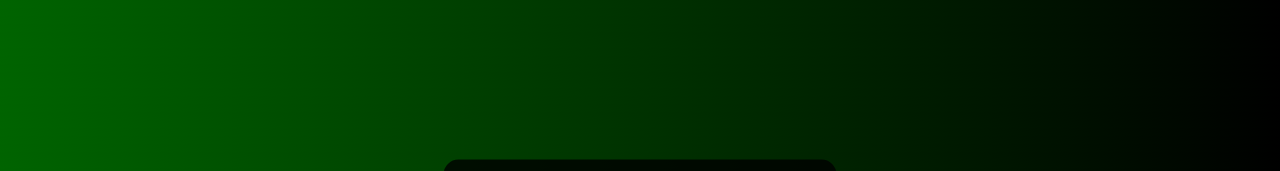
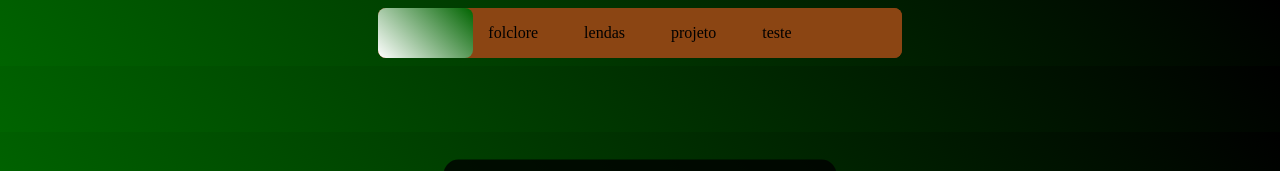
Before and after one commit to GuiAugusto00/sitelogin, a plain HTML site: page index.html in a window 1280 px wide. Shown: the top 171 px of the page. Drawn offline with Linux system fonts and the light colour scheme.

Commit message:
header no login

```diff
--- a/index.html
+++ b/index.html
@@ -11,6 +11,22 @@
 
 </head>
 <body>
+    <header>
+<nav>
+    <nav>
+        <a href="">folclore</a>
+        <a href="">lendas</a>
+        <a href="">projeto</a>
+        <a href="">teste </a>
+        <span></span>
+
+
+    </nav>
+
+
+</nav>
+
+    </header>
     <div class="telalogin">
         <h1>Login</h1>
         <input type="text" placeholder="nome">
--- a/style.css
+++ b/style.css
@@ -3,6 +3,64 @@ font-family: "platypi", serif;
 background-image: linear-gradient(45deg,  #006400, rgb(0, 0, 0));
 
 }
+
+header{
+    display: flex;
+    justify-content: center;
+}
+nav
+{
+    position: relative;
+    width: 524px;
+    height: 50px;
+    background-color: #8b4513;
+    border-radius: 8px;
+    display: flex;
+    justify-content: center;
+    align-items:center ;
+    color: rgb(255, 255, 255);
+}
+nav a
+{
+    position: relative;
+    display: inline-block;
+    font-size: 1em;
+    font-weight: 500;
+    color: rgb(0, 0, 0);
+    text-decoration: none;
+    padding: 0 23px;
+    z-index: 1;
+}
+nav span
+{
+    position: absolute;
+    top: 0;
+    left:0;
+    width: 95px;
+    height: 100%;
+    background: linear-gradient(45deg, #ffffff, #006400);
+    border-radius: 8px;
+    transition: .5s;
+}
+nav a:nth-child(1):hover~span
+{
+  left: 90px;
+}
+nav a:nth-child(2):hover~span
+{
+    left: 190px;
+
+}
+nav a:nth-child(3):hover~span
+{
+  left: 285px;
+
+}
+nav a:nth-child(4):hover~span
+{
+    left: 380px;
+}
+
 .telalogin{
 
 background-color: rgba(0, 0, 0 , 0.8);
```
